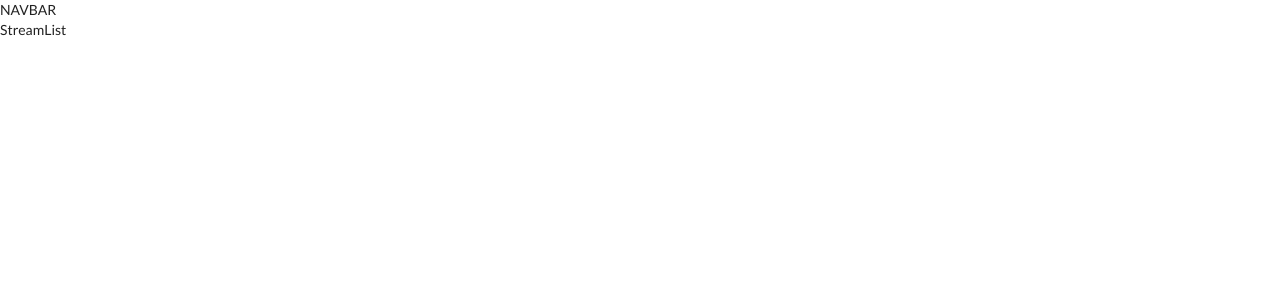
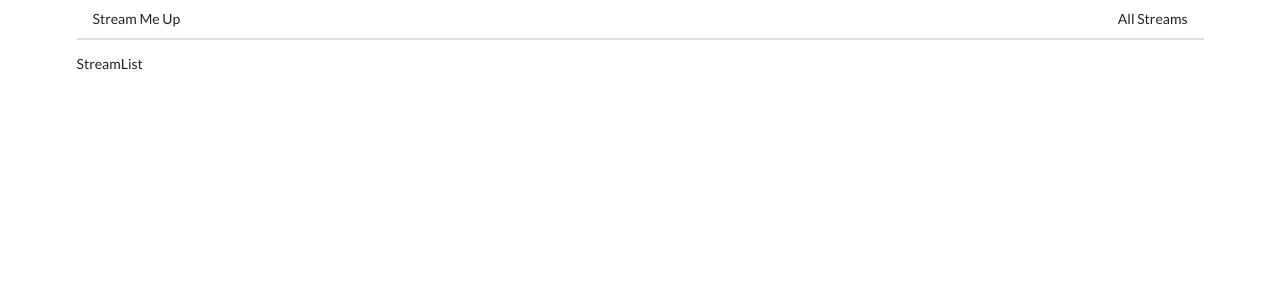
Before and after one commit to michaelizaguirre501/streams-client, a React (Create React App) app: page / in a window 1280 px wide. Shown: the top 300 px of the page. Built offline with nearby package versions, Linux system fonts and the light colour scheme.

Commit message:
Header started

```diff
--- a/src/components/App.js
+++ b/src/components/App.js
@@ -9,9 +9,9 @@
 
 const App = () => {
   return (
-    <div>
-      <Header />
+    <div className="ui container">
       <BrowserRouter>
+        <Header />
         <div>
           <Route path="/" exact component={StreamList} />
           <Route path="/streams/new" exact component={StreamCreate} />
--- a/src/components/Header.js
+++ b/src/components/Header.js
@@ -1,7 +1,19 @@
 import React from "react";
+import { Link } from "react-router-dom";
 
 const Header = () => {
-  return <div>NAVBAR</div>;
+  return (
+    <div className="ui secondary pointing menu">
+      <Link className="item" to="/">
+        Stream Me Up
+      </Link>
+      <div className="right menu">
+        <Link to="/" className="item">
+          All Streams
+        </Link>
+      </div>
+    </div>
+  );
 };
 
 export default Header;
```
